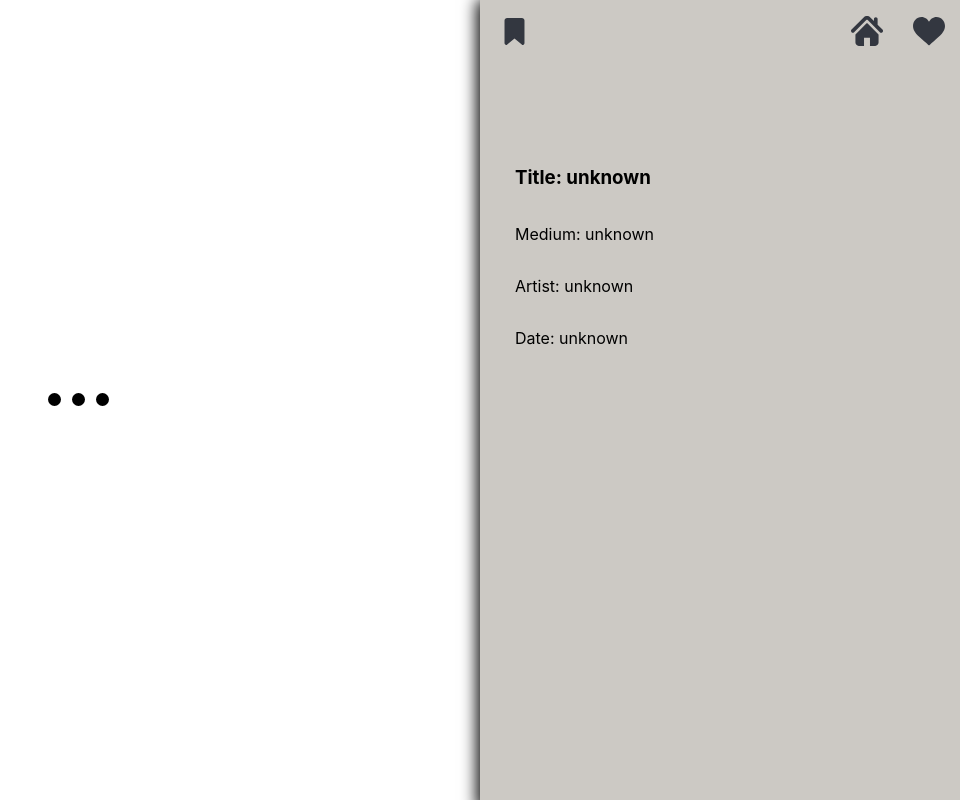
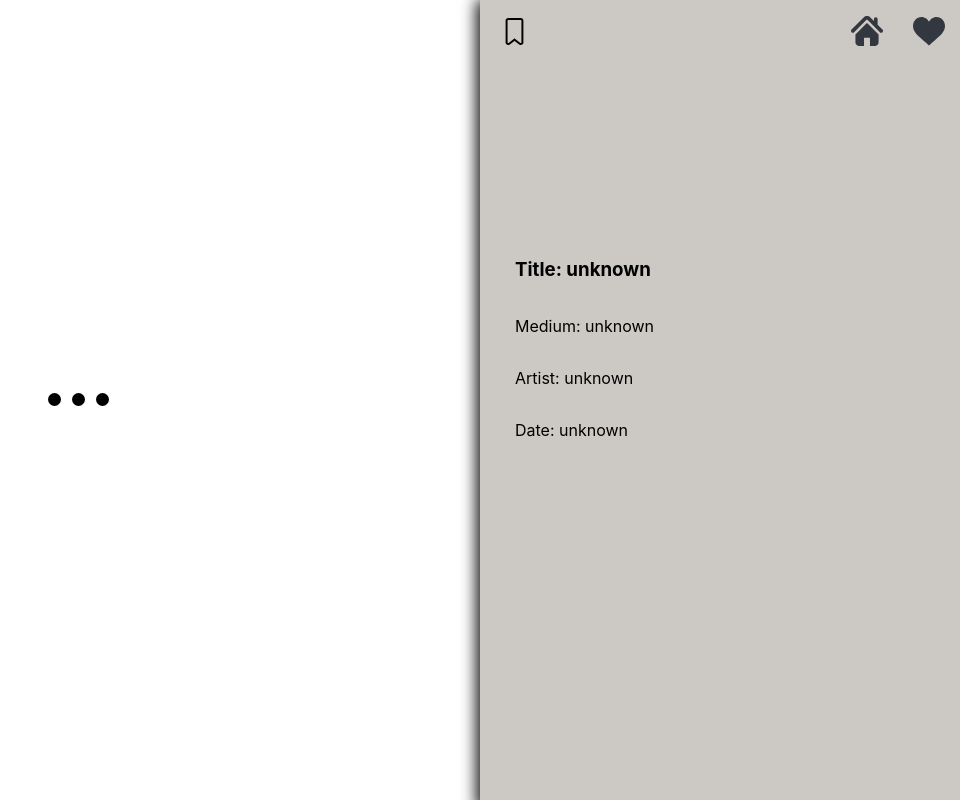
Before and after one commit to PaigeVannelli/FOMA, a React (Create React App) app: page /gallery in a window 1280 px wide. Both pictures are taken after a click on the button 834 px from the left and 33 px from the top of the page. Shown: the whole page, without its empty margins (320-1280 px from the left). Built offline with nearby package versions, Linux system fonts and the light colour scheme.

Commit message:
Change bookmark src on click

```diff
--- a/src/Components/App/App.js
+++ b/src/Components/App/App.js
@@ -18,6 +18,7 @@ class App extends Component {
       currentArtIndex: 0,
       currentArt: {},
       favoritedArt: [],
+      isFavorited: false,
       error: ''
     }
   }
@@ -37,7 +38,7 @@ class App extends Component {
   fetchPieceDetails = (currentID) => {
     fetchArtInfo('objects/', currentID)
       .then(artObject => this.simplifyArtObject(artObject))
-      .then(data => this.setState({ currentArt: data, loading: false}))
+      .then(data => this.setState({ currentArt: data, loading: false, isFavorited: false }))
       .catch(() => this.setState({ error: "Something went wrong, please try again later" }))
   }
 
@@ -84,7 +85,7 @@ class App extends Component {
     if (!this.state.favoritedArt.includes(favorite)) {
       let tempFavoritedArt = this.state.favoritedArt
       tempFavoritedArt.push(favorite)
-      this.setState({ favoritedArt: tempFavoritedArt })
+      this.setState({ favoritedArt: tempFavoritedArt, isFavorited: true })
     }
   }
 
@@ -110,6 +111,7 @@ class App extends Component {
                   currentArt={this.state.currentArt}
                   displayNextPiece={this.displayNextPiece}
                   addFavorite={this.addFavorite}
+                  isFavorited={this.state.isFavorited}
                 />
               )
             }}
--- a/src/Components/ArtDetails/ArtDetails.css
+++ b/src/Components/ArtDetails/ArtDetails.css
@@ -8,12 +8,6 @@
   box-shadow: 2px 5px 15px 5px black;
 }
 
-/* .button-nav {
-  display: flex;
-  flex-direction: row;
-  justify-content: space-between;
-} */
-
 .art-display-nav {
   display: flex;
   flex-direction: row;
@@ -23,16 +17,13 @@
 .button {
   height: 2em;
   margin: 15px;
-  outline: none;
-}
-
-.bookmark-active {
-  fill: blue;
+  outline: none !important;
 }
 
 .favorite-button{
   background-color: rgb(204, 201, 196);
   border: none;
+  outline: none !important
 }
 
 /* .home {
@@ -45,5 +36,5 @@
 }
 
 .title {
-  margin-top: 100px;
+  margin-top: 40%;
 }
--- a/src/Components/ArtDetails/ArtDetails.js
+++ b/src/Components/ArtDetails/ArtDetails.js
@@ -17,16 +17,14 @@ const ArtDetails = (props) => {
       key: props.currentArt.id,
     }
     props.addFavorite(favoritePost)
-    //change logo src
   }
 
   return (
     <article className='art-details'>
       <div className='art-display-nav'>
         <button className='favorite-button' onClick={submitFavorite}>
-            <img src={bookmark} className='button bookmark'/>
-            {/* <img src={this.props.isfavorited ? bookmark : activeBookmark} className='button bookmark'/> */}
-            {/* <img src={bookmark} className={`button ${this.props.isFavorited ? 'bookmark-active' : 'bookmark'}`}/> */}
+          {props.isFavorited && <img src={activeBookmark} className='button'/> }
+          {!props.isFavorited && <img src={bookmark} className='button'/> }
         </button>
         <Nav submitFavorite={props.submitFavorite} />
       </div>
--- a/src/Components/ArtPage/ArtPage.js
+++ b/src/Components/ArtPage/ArtPage.js
@@ -57,7 +57,7 @@ const ArtPage = (props) => {
         <div className="lds-ellipsis"><div></div><div></div><div></div><div></div></div>
       </div>
     }
-    <ArtDetails currentArt={props.currentArt} addFavorite={props.addFavorite}/>
+    <ArtDetails currentArt={props.currentArt} addFavorite={props.addFavorite} isFavorited={props.isFavorited}/>
     </section>
   )
 }
```
